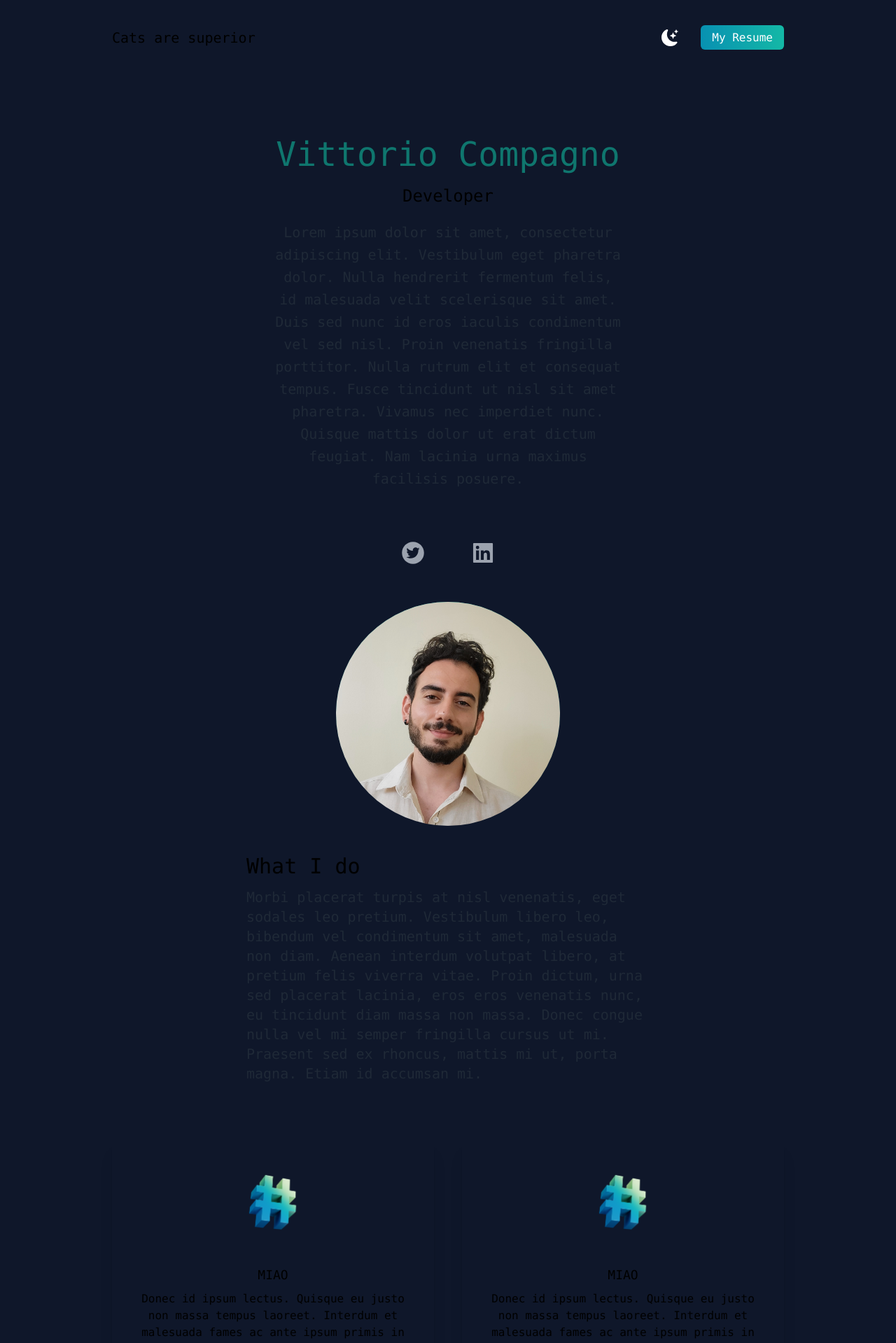
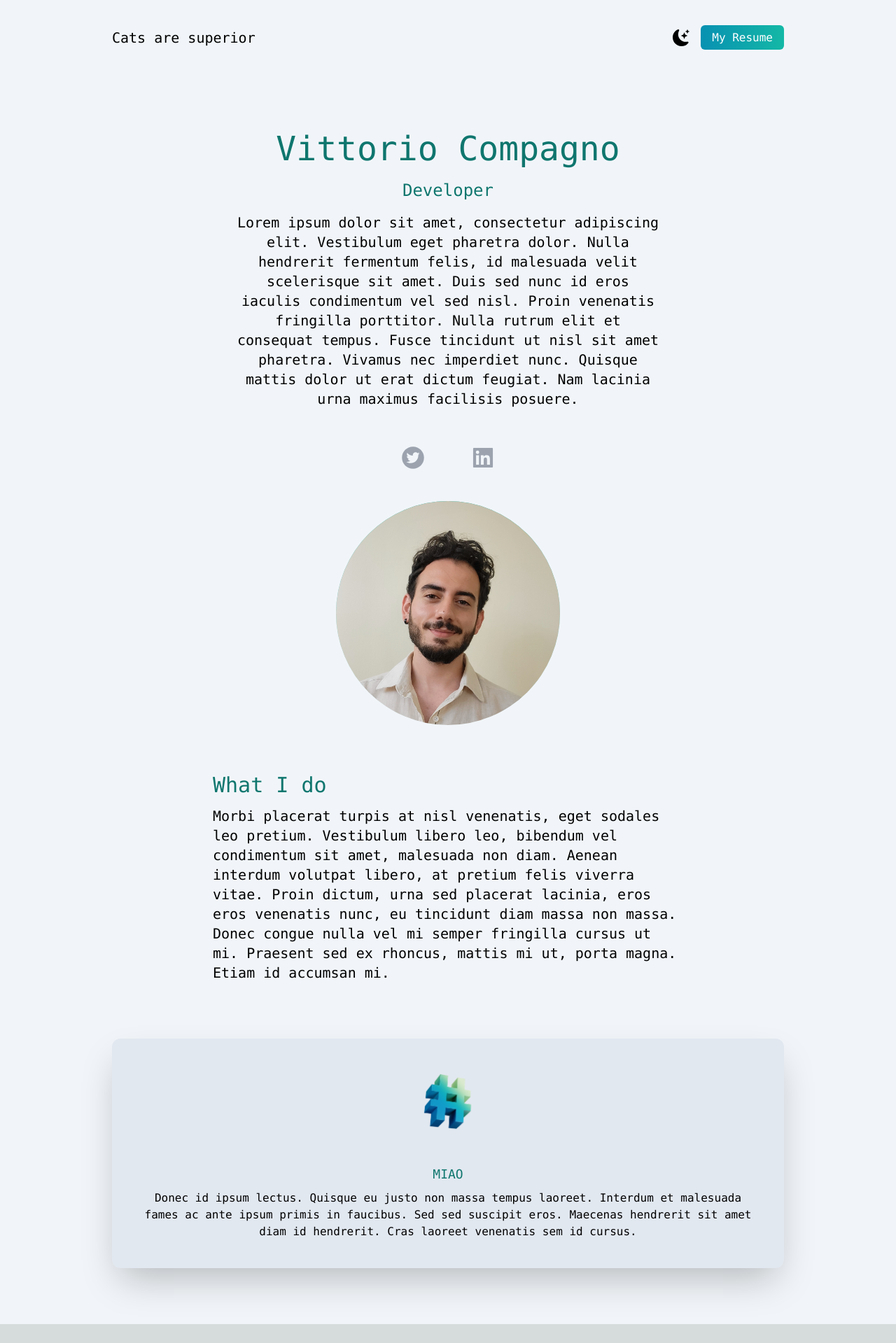
Before and after one commit to vittoriocompagno/portfolio, a Next.js app: page / in a window 1280 px wide. Shown: the top 1919 px of the page at 70% size. After the commit the page ends 1892 px from the top, so only its background shows below. Built offline with nearby package versions, Linux system fonts and the light colour scheme.

Commit message:
Dark Mode improvements, general readability

```diff
--- a/src/pages/index.tsx
+++ b/src/pages/index.tsx
@@ -16,59 +16,48 @@ export default function Home() {
         <meta name="viewport" content="width=device-width, initial-scale=1" />
         <link rel="icon" href="/favicon.ico" />
       </Head>
-      <main className=' bg-neutral-200 px-10 font-mono md:px-20 lg:px-40 dark: bg-slate-900 '>
+      <main className=' bg-slate-100 px-10 font-mono md:px-20 lg:px-40 dark:bg-slate-900 '>
         <section className='min-h-screen'>
           <nav className='py-10 mb-12 flex justify-between'>
-            <h1 className='text-xl font-burtons dark:text-teal-400'>Cats are superior</h1>
+            <h1 className='text-xl text-black dark:text-teal-400'>Cats are superior</h1>
             <ul className = 'flex items-center'>
               <li>
-                  <BsFillMoonStarsFill onClick={()=>setDarkMode(!darkMode)} className='cursor-pointer text-2xl dark: text-white'/>
+                  <BsFillMoonStarsFill onClick={()=>setDarkMode(!darkMode)} className='cursor-pointer text-2xl text-black dark:text-white'/>
               </li>
               <li>
-                <a className=' bg-gradient-to-r from-cyan-600 to-teal-500  text-white px-4 py-2 border-none rounded-md ml-8' href="###">My Resume</a>
+                <a className=' bg-gradient-to-r from-cyan-600 to-teal-500  text-white px-4 py-2 border-none rounded-md ml-4' href="###">My Resume</a>
               </li>
             </ul>
           </nav>
-          <div className= 'text-center p-10 mx-auto max-w-xl md:text-xl'>
-            <h2 className=' text-5xl text-teal-700 font-medium dark:text-white '>Vittorio Compagno</h2>
-            <h3 className=' text-2xl pt-5 dark:text-teal-400'>Developer</h3>
-            <p className='text-medium py-5 leading-8 text-gray-800 dark:text-teal-400'>
+          <div className= 'text-black dark:text-white text-center p-8 mx-auto max-w-2xl md:text-xl'>
+            <h2 className=' text-5xl text-teal-700 dark:text-teal-400 font-medium'>Vittorio Compagno</h2>
+            <h3 className=' text-2xl pt-5 text-teal-700 dark:text-teal-400'>Developer</h3>
+            <p className='text-medium py-4 leading-7'>
             Lorem ipsum dolor sit amet, consectetur adipiscing elit. Vestibulum eget pharetra dolor. Nulla hendrerit fermentum felis, id malesuada velit scelerisque sit amet. Duis sed nunc id eros iaculis condimentum vel sed nisl. Proin venenatis fringilla porttitor. Nulla rutrum elit et consequat tempus. Fusce tincidunt ut nisl sit amet pharetra. Vivamus nec imperdiet nunc. Quisque mattis dolor ut erat dictum feugiat. Nam lacinia urna maximus facilisis posuere.
             </p>
           </div>
-          <div className=' text-4xl flex justify-center gap-16 p-10 py-3 text-gray-400 dark:text-teal-400'>
+          <div className=' text-4xl flex justify-center gap-16 p-10 py-1 text-gray-400 dark:text-teal-400'>
             <AiFillTwitterCircle/>
             <AiFillLinkedin/>
           </div>
-          <div className=' relative mx-auto bg-gradient-to-b from-teal-500 rounded-full w-80 h-80 mt-10 overflow-hidden'>
+          <div className=' relative mx-auto  bg-gradient-to-b from-teal-500 rounded-full w-80 h-80 mt-10 mb-7 overflow-hidden'>
             <Image src={deved} alt= "That's me" fill objectFit='cover' />
           </div>
         </section>
-        <section className='min-h-screen dark:text-teal-400'>
-          <div className = 'mx-auto max-w-xl'>
-            <h3 className=' text-3xl pt-10 pb-3 dark:text-white ' > What I do </h3>
-            <p className='text-mediumpy-5 leading-8 text-gray-800 md:text-xl dark:text-teal-400'>
+        <section className='min-h-screen'>
+          <div className = 'mx-auto max-w-2xl text-black dark:text-white'>
+            <h3 className=' text-3xl pt-10 pb-3  text-teal-700 dark:text-teal-400 ' > What I do </h3>
+            <p className='text-mediumpy-5 leading-8 md:text-xl'>
             Morbi placerat turpis at nisl venenatis, eget sodales leo pretium. Vestibulum libero leo, bibendum vel condimentum sit amet, malesuada non diam. Aenean interdum volutpat libero, at pretium felis viverra vitae. Proin dictum, urna sed placerat lacinia, eros eros venenatis nunc, eu tincidunt diam massa non massa. Donec congue nulla vel mi semper fringilla cursus ut mi. Praesent sed ex rhoncus, mattis mi ut, porta magna. Etiam id accumsan mi.
             </p>
           </div>
           <div className='lg:flex gap-10 py-10'>
-            <div>
-             <div className='text-center shadow-xl p-10 rounded-xl my-10'>
+            <div className='lg:flex gap-10'>
+             <div className='text-center shadow-2xl p-10 rounded-xl my-10 bg-slate-200 text-black dark:text-white dark:bg-slate-800'>
                <div className='flex justify-center'>
                < Image src={code}  height={100} width={100} alt = 'miao'/>
                </div>
-               <h3 className='pt-10 pb-2 text-lg font-medium dark:text-white '> MIAO </h3>
-               <p>
-                 Donec id ipsum lectus. Quisque eu justo non massa tempus laoreet. Interdum et malesuada fames ac ante ipsum primis in faucibus. Sed sed suscipit eros. Maecenas hendrerit sit amet diam id hendrerit. Cras laoreet venenatis sem id cursus.
-               </p>
-             </div>
-            </div>
-            <div className='lg:flex gap-10'>
-             <div className='text-center shadow-xl p-10 rounded-xl my-10'>
-               <div className='flex justify-center'>
-               < Image src={code}  height={100} width={100} alt = 'miao'/>
-               </div>
-               <h3 className='pt-10 pb-2 text-lg font-medium dark:text-white '> MIAO </h3>
+               <h3 className='pt-10 pb-2 text-lg font-medium  text-teal-700 dark:text-teal-400'> MIAO </h3>
                <p>
                  Donec id ipsum lectus. Quisque eu justo non massa tempus laoreet. Interdum et malesuada fames ac ante ipsum primis in faucibus. Sed sed suscipit eros. Maecenas hendrerit sit amet diam id hendrerit. Cras laoreet venenatis sem id cursus.
                </p>
```
Also changed, not shown: 2 other files (tests, documents, lock files or other folders).
